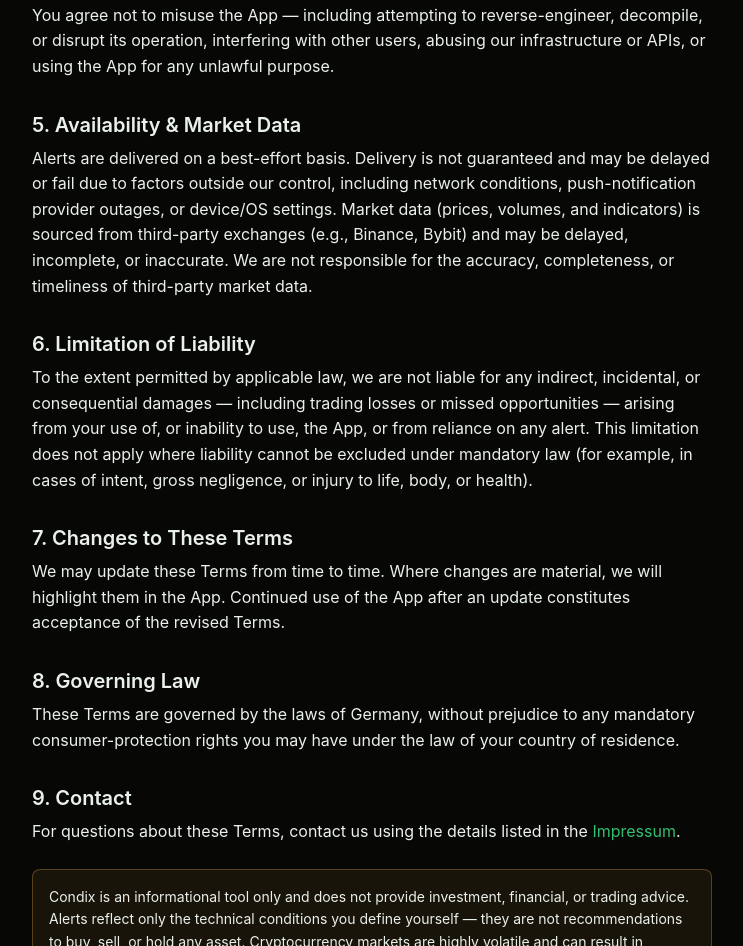
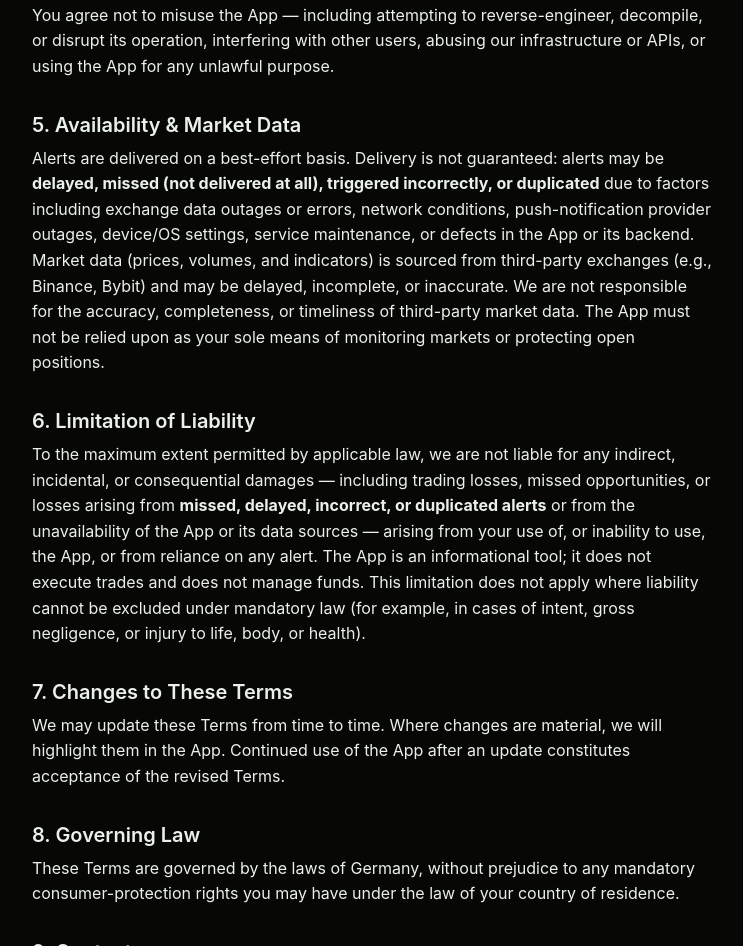
Before and after one commit to deterministt/condix-site, a plain HTML site: page terms.html in a window 1280 px wide. Shown: the part 755-1701 px from the top of the page, without its empty margins (268-1011 px from the left). Drawn offline with Linux system fonts and the light colour scheme.

Commit message:
Strengthen alert-delivery / liability disclaimers (terms, index)

```diff
--- a/terms.html
+++ b/terms.html
@@ -96,10 +96,10 @@
 <p>You agree not to misuse the App — including attempting to reverse-engineer, decompile, or disrupt its operation, interfering with other users, abusing our infrastructure or APIs, or using the App for any unlawful purpose.</p>
 
 <h2 id="availability">5. Availability &amp; Market Data</h2>
-<p>Alerts are delivered on a best-effort basis. Delivery is not guaranteed and may be delayed or fail due to factors outside our control, including network conditions, push-notification provider outages, or device/OS settings. Market data (prices, volumes, and indicators) is sourced from third-party exchanges (e.g., Binance, Bybit) and may be delayed, incomplete, or inaccurate. We are not responsible for the accuracy, completeness, or timeliness of third-party market data.</p>
+<p>Alerts are delivered on a best-effort basis. Delivery is not guaranteed: alerts may be <strong>delayed, missed (not delivered at all), triggered incorrectly, or duplicated</strong> due to factors including exchange data outages or errors, network conditions, push-notification provider outages, device/OS settings, service maintenance, or defects in the App or its backend. Market data (prices, volumes, and indicators) is sourced from third-party exchanges (e.g., Binance, Bybit) and may be delayed, incomplete, or inaccurate. We are not responsible for the accuracy, completeness, or timeliness of third-party market data. The App must not be relied upon as your sole means of monitoring markets or protecting open positions.</p>
 
 <h2 id="liability">6. Limitation of Liability</h2>
-<p>To the extent permitted by applicable law, we are not liable for any indirect, incidental, or consequential damages — including trading losses or missed opportunities — arising from your use of, or inability to use, the App, or from reliance on any alert. This limitation does not apply where liability cannot be excluded under mandatory law (for example, in cases of intent, gross negligence, or injury to life, body, or health).</p>
+<p>To the maximum extent permitted by applicable law, we are not liable for any indirect, incidental, or consequential damages — including trading losses, missed opportunities, or losses arising from <strong>missed, delayed, incorrect, or duplicated alerts</strong> or from the unavailability of the App or its data sources — arising from your use of, or inability to use, the App, or from reliance on any alert. The App is an informational tool; it does not execute trades and does not manage funds. This limitation does not apply where liability cannot be excluded under mandatory law (for example, in cases of intent, gross negligence, or injury to life, body, or health).</p>
 
 <h2 id="changes">7. Changes to These Terms</h2>
 <p>We may update these Terms from time to time. Where changes are material, we will highlight them in the App. Continued use of the App after an update constitutes acceptance of the revised Terms.</p>
```
Also changed, not shown: index.html (+1 -1 lines).
